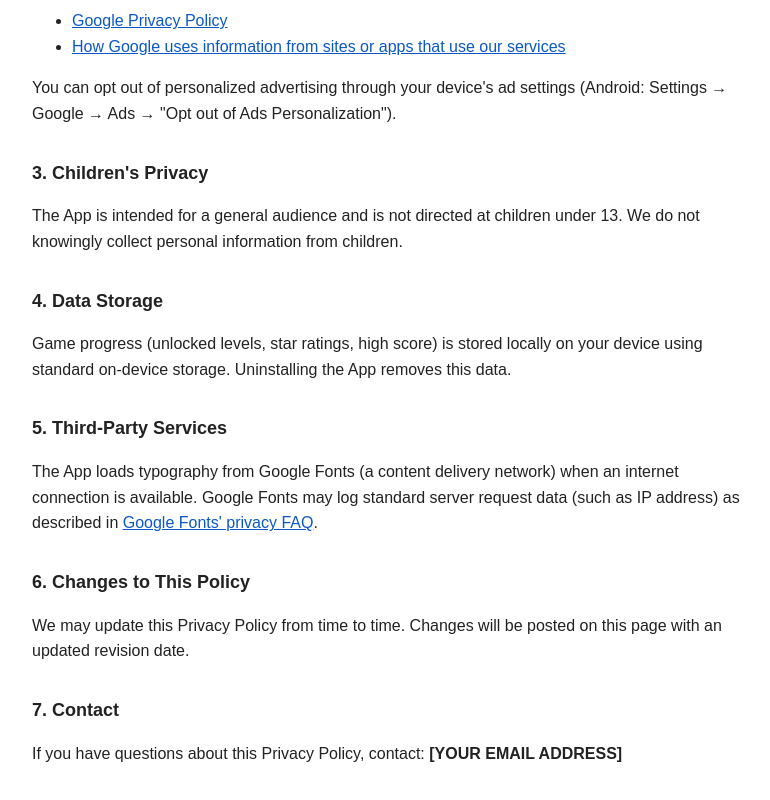
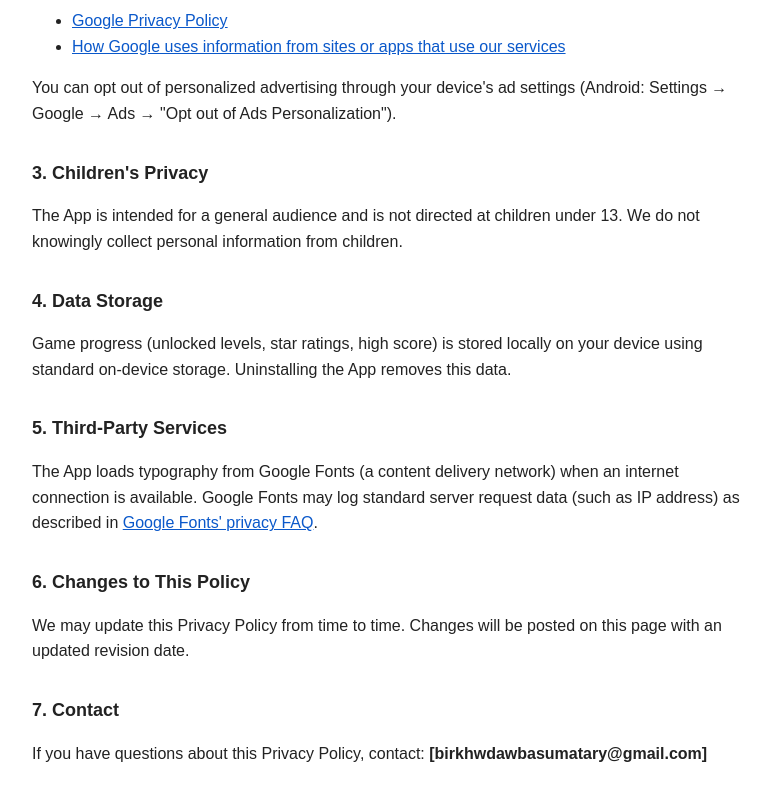
Before and after one commit to b-bty-coder/neon-slice, a website: page privacy-policy.html in a window 1280 px wide. Shown: the part 518-1318 px from the top of the page, without its empty margins (248-1018 px from the left). Drawn offline with Linux system fonts and the light colour scheme.

Commit message:
Update privacy-policy.html

```diff
--- a/privacy-policy.html
+++ b/privacy-policy.html
@@ -58,7 +58,7 @@ server request data (such as IP address) as described in
 posted on this page with an updated revision date.</p>
 
 <h2>7. Contact</h2>
-<p>If you have questions about this Privacy Policy, contact: <strong>[YOUR EMAIL ADDRESS]</strong></p>
+<p>If you have questions about this Privacy Policy, contact: <strong>[birkhwdawbasumatary@gmail.com]</strong></p>
 
 </body>
 </html>
```
